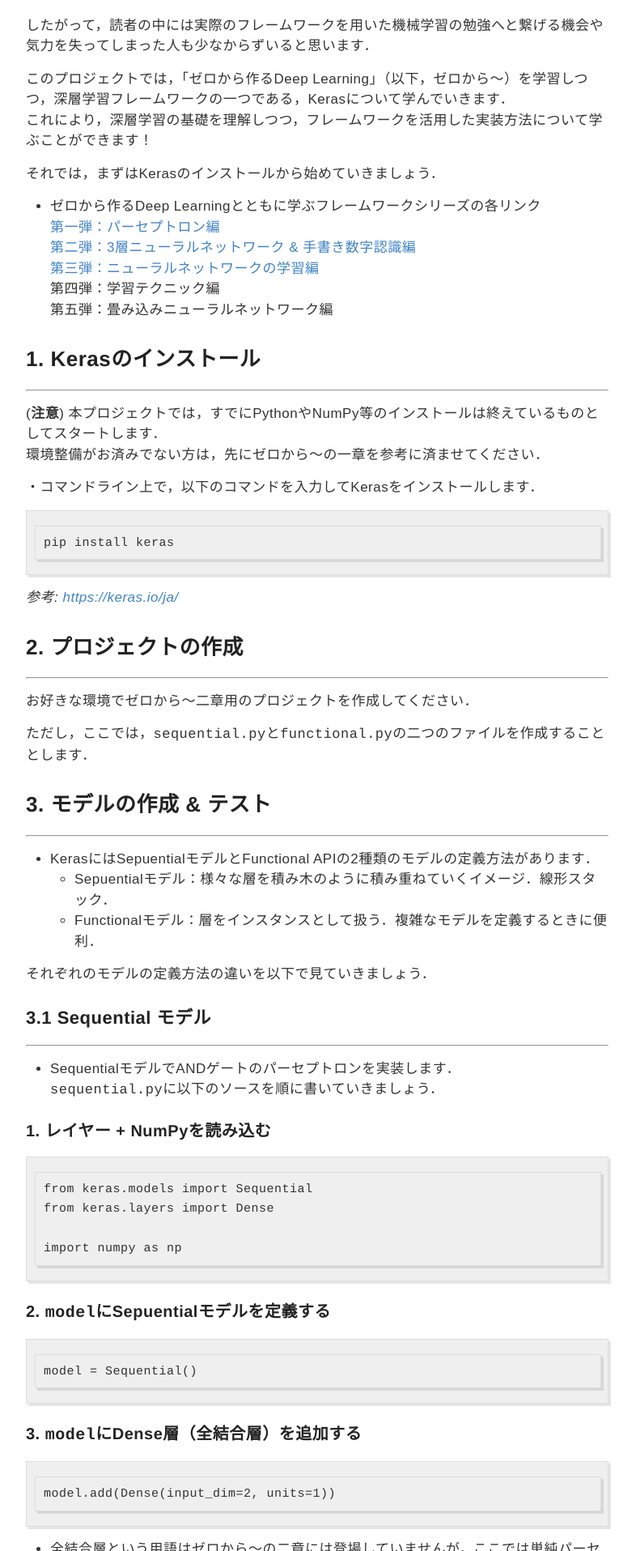
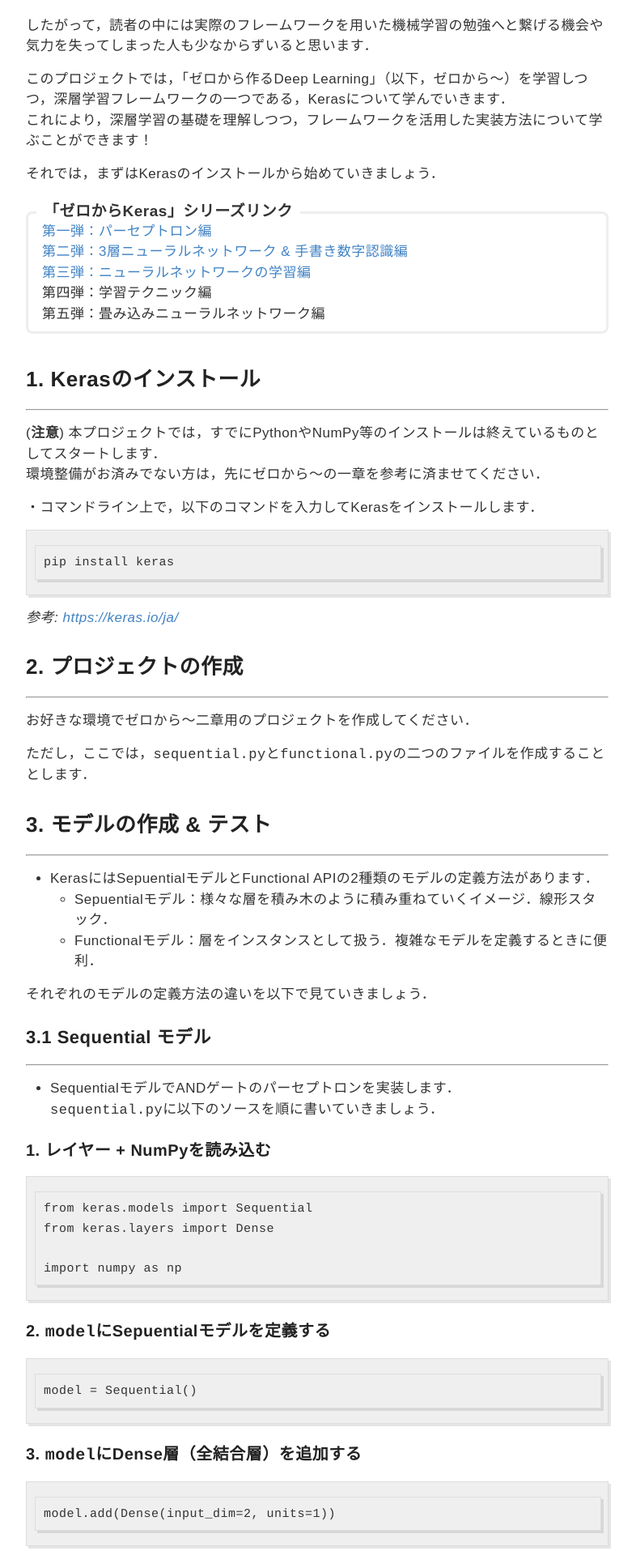
Before and after one commit to gucci-j/gucci-j.github.io, a Jekyll site: the page built from _posts/2019-4-13-DL-Intro-1.md, in a window 1280 px wide. Shown: the part 585-2500 px from the top of the page at 81% size, without its empty margins (248-1034 px from the left). Built offline with Jekyll 4.4.1, drawn with Linux system fonts in a browser that asks for light colours.

Commit message:
Modified site link box

```diff
--- a/_posts/2019-4-13-DL-Intro-1.md
+++ b/_posts/2019-4-13-DL-Intro-1.md
@@ -18,12 +18,14 @@
 
 それでは，まずはKerasのインストールから始めていきましょう．
 
-* ゼロから作るDeep Learningとともに学ぶフレームワークシリーズの各リンク
-[第一弾：パーセプトロン編](https://gucci-j.github.io/DL-Intro-1/)
-[第二弾：3層ニューラルネットワーク & 手書き数字認識編](https://gucci-j.github.io/DL-Intro-2/)
-[第三弾：ニューラルネットワークの学習編](https://gucci-j.github.io/DL-Intro-3/)
-第四弾：学習テクニック編
-第五弾：畳み込みニューラルネットワーク編
+<div class="link_box">
+    <span class="box-title">「ゼロからKeras」シリーズリンク</span>
+    <p><a href="https://gucci-j.github.io/DL-Intro-1/">第一弾：パーセプトロン編</a></p>
+    <p><a href="https://gucci-j.github.io/DL-Intro-2/">第二弾：3層ニューラルネットワーク & 手書き数字認識編</a></p>
+    <p><a href="https://gucci-j.github.io/DL-Intro-3/">第三弾：ニューラルネットワークの学習編</a></p>
+    <p>第四弾：学習テクニック編</p>
+    <p>第五弾：畳み込みニューラルネットワーク編</p>
+</div>
 
 <script async src="//pagead2.googlesyndication.com/pagead/js/adsbygoogle.js"></script>
 <ins class="adsbygoogle"
--- a/style.scss
+++ b/style.scss
@@ -267,6 +267,30 @@
   }
 }
 
+
+.link_box {
+  position: relative;
+  margin: 2em 0;
+  padding: 0.5em 1em;
+  border: solid 3px #eee;
+  border-radius: 8px;
+}
+.link_box .box-title {
+  position: absolute;
+  display: inline-block;
+  top: -13px;
+  left: 10px;
+  padding: 0 9px;
+  line-height: 1;
+  font-size: 19px;
+  background: #fff;
+  font-weight: bold;
+}
+.link_box p {
+  margin: 0;
+  padding: 0;
+}
+
 //
 // .main
 //
```
Also changed, not shown: _posts/2019-4-19-DL-Intro-2.md (+8 -6 lines), _posts/2019-4-26-DL-Intro-3.md (+8 -6 lines).
